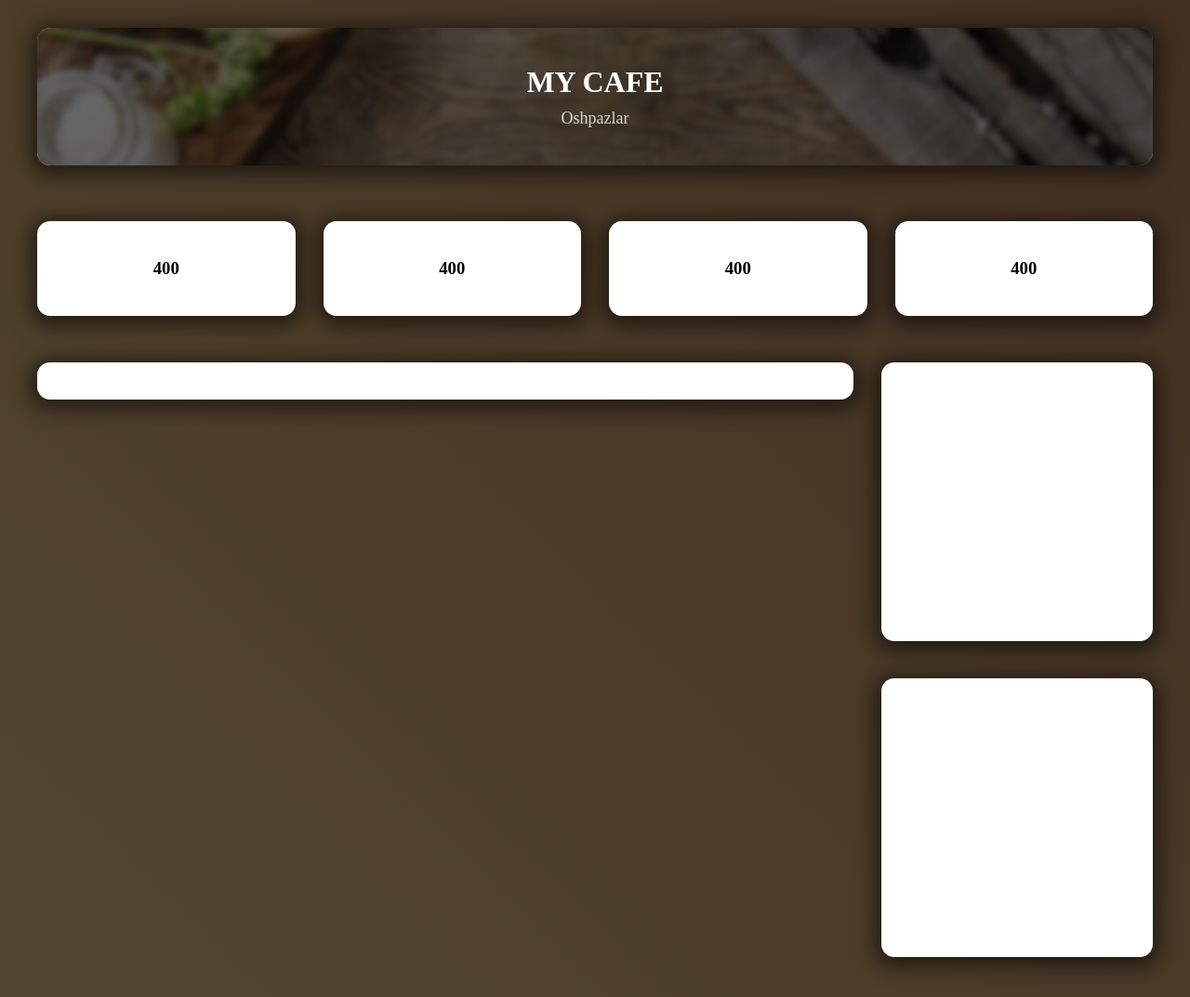
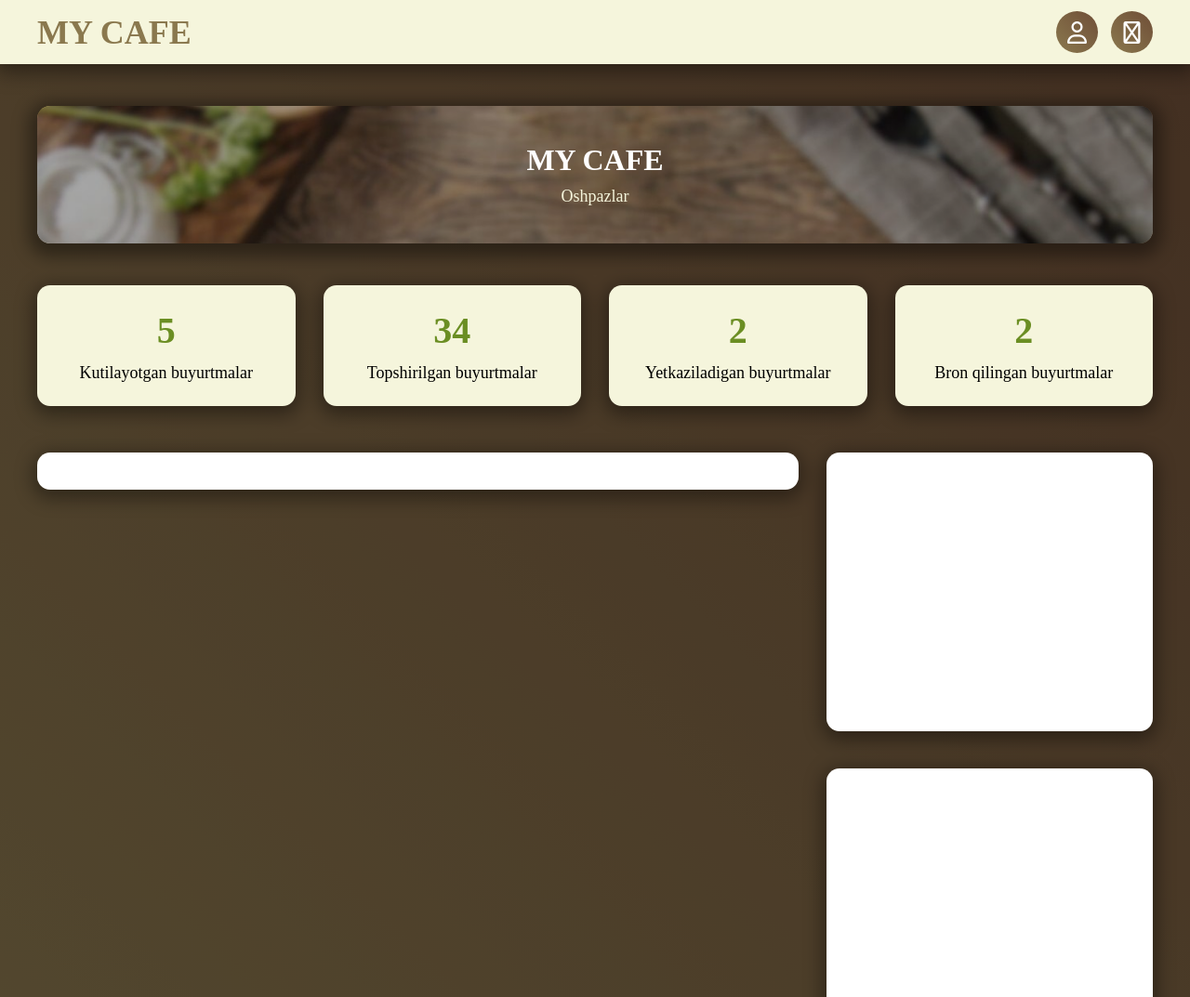
Before and after one commit to aliyd3v/project04, a plain HTML site: page cook/index.html in a window 1280 px wide. Shown: the top 1073 px of the page at 93% size. Drawn offline with nearby package versions, Linux system fonts and the light colour scheme; no server answers; sample sign-in values are in the browser's storage; a web font is replaced by a local one.

Commit message:
statistics added and color combos added

```diff
--- a/cook/assets/style.css
+++ b/cook/assets/style.css
@@ -3,9 +3,13 @@
 
 :root {
     --primary: #8A784E;
-    --secondary: #ffffff;
+    --secondary: #F5F5DC;
+    --white: #FFFFFF;
     --font: "Sansation";
-    --boxShadow: 0px 4px 20px 8px rgb(0, 0, 0, 0.5);
+    --gradientBrown: linear-gradient(225deg, rgba(111, 78, 55, 1) 0%, rgba(138, 120, 78, 1) 100%);
+    --boxShadowSm: 0px 5px 20px 4px rgb(0, 0, 0, 0.4);
+    --boxShadow: 0px 5px 18px 9px rgb(0, 0, 0, 0.4);
+    --boxShadowWhite: 0px 4px 10px 4px rgb(255, 255, 255, 0.8);
 }
 
 * {
@@ -17,8 +21,7 @@
 
 body {
     font-family: var(--font);
-    background: #6F4E37;
-    background: linear-gradient(225deg, rgba(111, 78, 55, 1) 0%, rgba(138, 120, 78, 1) 100%);
+    background: var(--gradientBrown);
     backdrop-filter: brightness(60%);
     min-height: 100vh;
 }
@@ -29,7 +32,7 @@ main {
 
 h1 {
     font-size: 32px;
-    color: var(--secondary);
+    color: var(--white);
 }
 
 .container {
@@ -39,12 +42,54 @@ h1 {
     margin: 0 auto;
 }
 
+.section-bottom {
+    margin-bottom: 45px;
+}
+
+.circle-button {
+    width: 45px;
+    aspect-ratio: 1 / 1;
+    background: var(--gradientBrown);
+    color: var(--white);
+    display: flex;
+    align-items: center;
+    justify-content: center;
+    border: none;
+    border-radius: 50%;
+}
+
+.circle-button i {
+    font-size: 24px;
+}
+
+.actions-box {
+    display: flex;
+    align-items: center;
+    justify-content: center;
+    gap: 14px;
+}
+
 .header {
-    padding-block: 30px 10px;
-    margin-bottom: 50px;
+    position: sticky;
+    top: 0;
+    z-index: 10;
+    background-color: var(--secondary);
+    box-shadow: var(--boxShadowSm);
 }
 
 .header-content {
+    display: flex;
+    align-items: center;
+    justify-content: space-between;
+    padding-block: 12px;
+}
+
+.logo h1 {
+    color: var(--primary);
+    font-size: 36px;
+}
+
+.banner-content {
     width: 100%;
     height: 100%;
     background-image: url("../assets/images/kitchen-table-image.jpg");
@@ -56,24 +101,24 @@ h1 {
     border-radius: 14px;
 }
 
-.header-content-title {
+.banner-content-title {
     padding-block: 40px;
     display: flex;
     flex-direction: column;
     align-items: center;
     justify-content: center;
     gap: 10px;
-    backdrop-filter: brightness(40%);
+    backdrop-filter: brightness(65%);
 }
 
-.header-content-title h1 {
+.banner-content-title h1 {
     font-size: 32px;
     font-weight: 600;
 }
 
-.header-content-title p {
+.banner-content-title p {
     font-size: 18px;
-    color: rgba(255, 255, 255, 0.8);
+    color: var(--secondary);
 }
 
 .statistics-section {
@@ -87,10 +132,29 @@ h1 {
 }
 
 .statistics-item {
+    box-shadow: var(--boxShadowSm);
+    /* background-color: #f0f1fb; */
+    background-color: #F5F5DC;
+    border-radius: 14px;
+    padding: 25px;
+    transition: 300ms;
+}
+
+.statistics-item:hover {
+    transform: translateY(-6px);
     box-shadow: var(--boxShadow);
-    background-color: white;
-    border-radius: 14px;
-    padding: 40px;
+}
+
+.statistics-item h3 {
+    font-size: 40px;
+    font-weight: 600;
+    color: #6B8E23;
+    margin-bottom: 12px;
+}
+
+.statistics-item p {
+    text-align: center;
+    font-size: 18px;
 }
 
 .layout {
@@ -100,22 +164,23 @@ h1 {
 
 .main-content {
     border-radius: 14px;
-    width: 75%;
+    width: 70%;
     height: max-content;
-    box-shadow: var(--boxShadow);
+    box-shadow: var(--boxShadowSm);
 }
 
 .side-content {
-    width: 25%;
+    width: 30%;
+    display: block;
 }
 
-.sidebar {
+.sidebar-item {
     border-radius: 14px;
     width: 100%;
     height: 300px;
     margin-bottom: 40px;
-    box-shadow: var(--boxShadow);
-    background-color: white;
+    box-shadow: var(--boxShadowSm);
+    background-color: var(--white);
 }
 
 
--- a/cook/index.html
+++ b/cook/index.html
@@ -8,35 +8,58 @@
     <link rel="stylesheet" href="./assets/style.css">
     <script src="https://cdnjs.cloudflare.com/ajax/libs/socket.io/4.8.1/socket.io.js"></script>
     <link href="https://fonts.googleapis.com/icon?family=Material+Icons" rel="stylesheet">
+    <link rel="stylesheet" href="https://site-assets.fontawesome.com/releases/v6.7.2/css/all.css">
 </head>
 
 <body>
-    <header class="header">
+    <header class="header section-bottom">
         <div class="container">
             <div class="header-content">
-                <div class="header-content-title">
+                <div class="logo">
+                    <h1>MY CAFE</h1>
+                </div>
+                <div class="actions-box">
+                    <button class="circle-button">
+                        <i class="fa-regular fa-user"></i>
+                    </button>
+                    <button class="circle-button">
+                        <i class="fa-regular fa-bars"></i>
+                    </button>
+                </div>
+            </div>
+        </div>
+    </header>
+
+    <section class="banner-section section-bottom">
+        <div class="container">
+            <div class="banner-content">
+                <div class="banner-content-title">
                     <h1>MY CAFE</h1>
                     <p>Oshpazlar</p>
                 </div>
             </div>
         </div>
-    </header>
+    </section>
 
     <main>
-        <section class="statistics-section">
+        <section class="statistics-section section-bottom">
             <div class="container">
                 <div class="statistics-content">
                     <div class="statistics-item">
-                        <h3>400</h3>
+                        <h3>5</h3>
+                        <p>Kutilayotgan buyurtmalar</p>
                     </div>
                     <div class="statistics-item">
-                        <h3>400</h3>
+                        <h3>34</h3>
+                        <p>Topshirilgan buyurtmalar</p>
                     </div>
                     <div class="statistics-item">
-                        <h3>400</h3>
+                        <h3>2</h3>
+                        <p>Yetkaziladigan buyurtmalar</p>
                     </div>
                     <div class="statistics-item">
-                        <h3>400</h3>
+                        <h3>2</h3>
+                        <p>Bron qilingan buyurtmalar</p>
                     </div>
                 </div>
             </div>
@@ -47,10 +70,10 @@
                     <div class="main-content">
                         <div class="orders-container" id="orders-container"></div>
                     </div>
-                    <div class="side-content">
-                        <aside class="sidebar"></aside>
-                        <aside class="sidebar"></aside>
-                    </div>
+                    <aside class="side-content">
+                        <div class="sidebar-item"></div>
+                        <div class="sidebar-item"></div>
+                    </aside>
                 </div>
             </div>
         </section>
```
